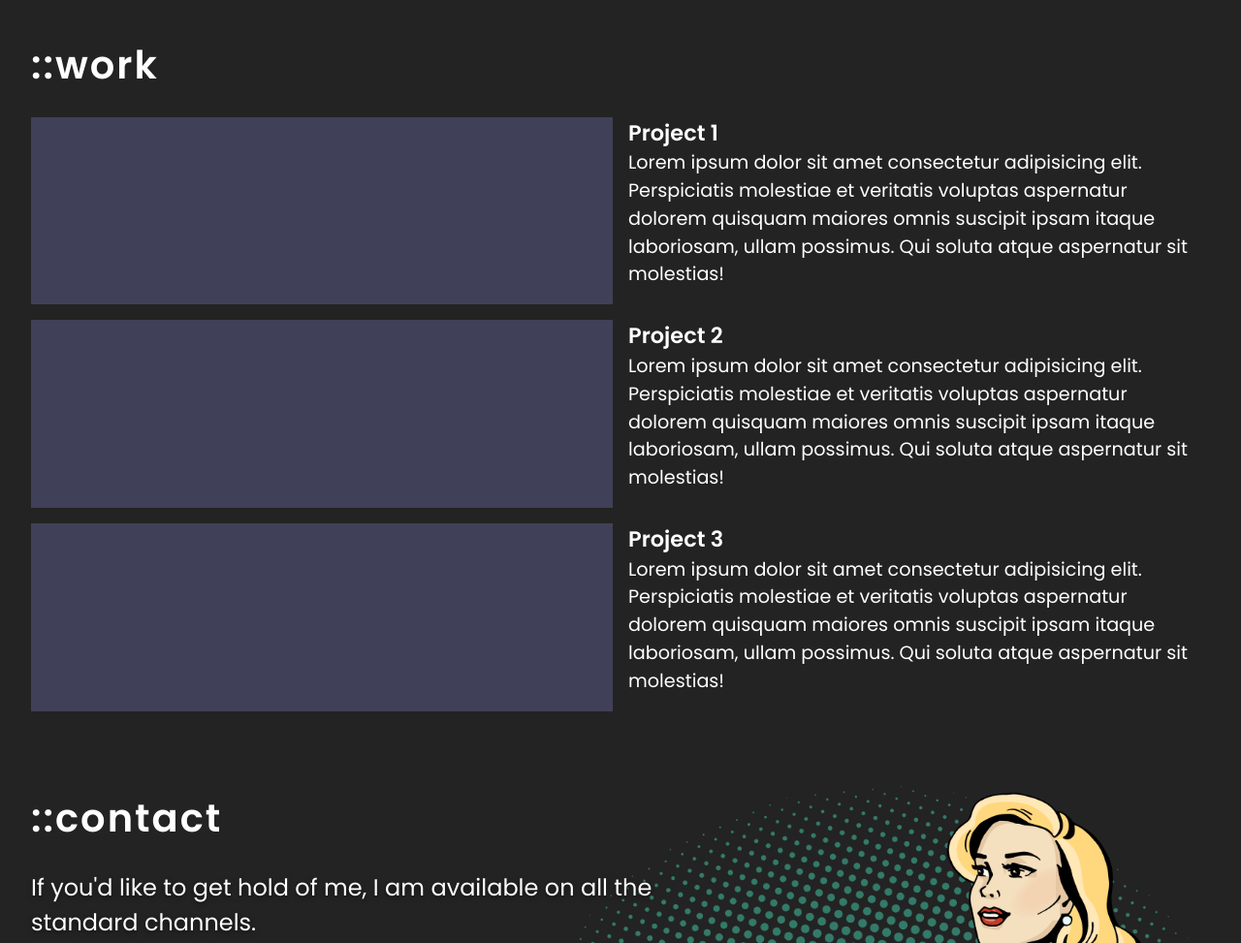
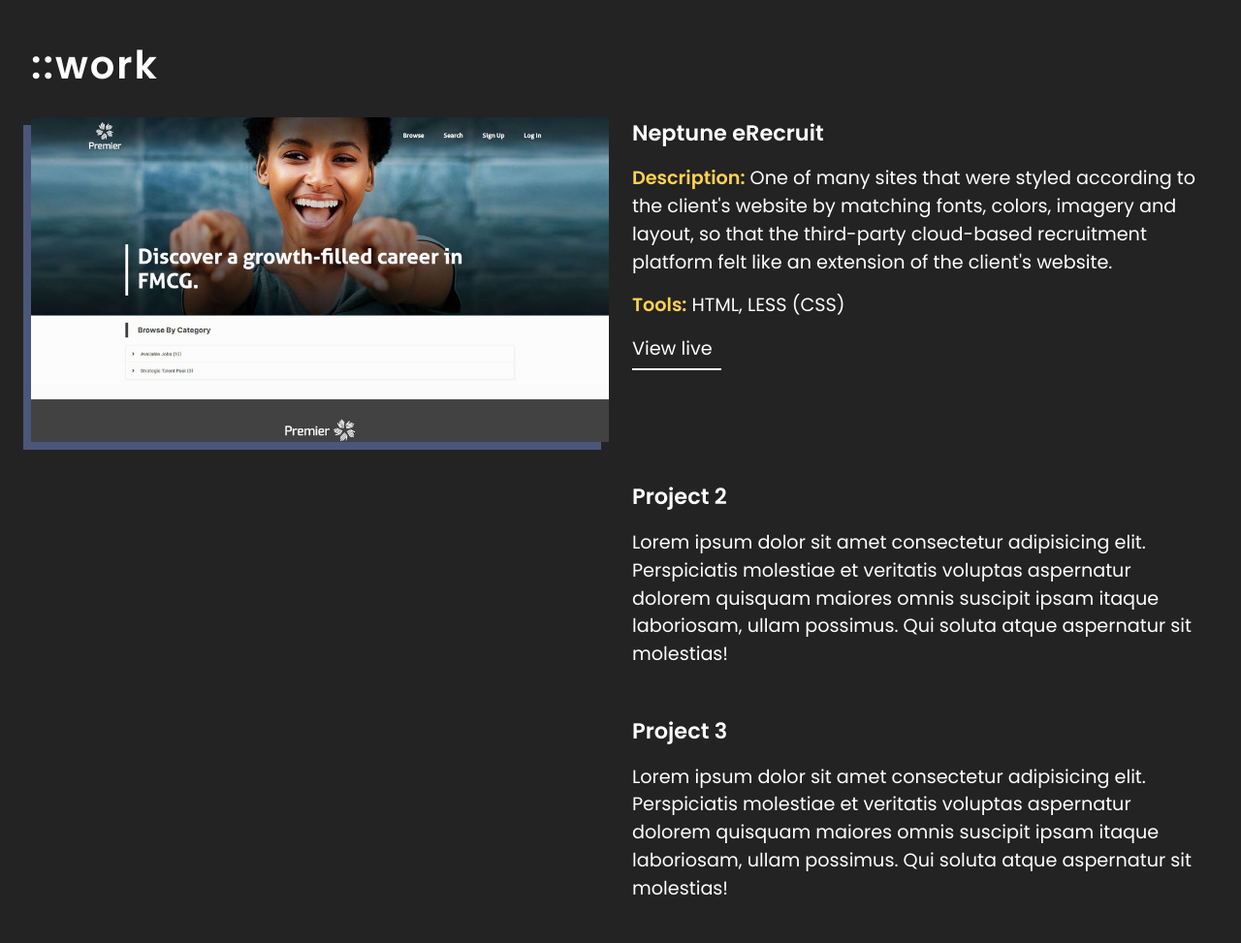
Before and after one commit to vander83/portfolio-v3, a plain HTML site: page index.html in a window 1280 px wide. Shown: the part 880-1853 px from the top of the page at 97% size. Drawn offline with Linux system fonts and the light colour scheme.

Commit message:
Start working on Projects section

```diff
--- a/index.html
+++ b/index.html
@@ -73,10 +73,16 @@
       <h2 class="section-title">::work</h2>
 
       <div class="project">
-        <div class="project-image"></div>
+        <div class="project-image">
+          <img src="img/neptune-premier-screenshot.JPG" alt="Neptune eRecruit">
+        </div>
         <div class="project-info">
-          <h3>Project 1</h3>
-          <p>Lorem ipsum dolor sit amet consectetur adipisicing elit. Perspiciatis molestiae et veritatis voluptas aspernatur dolorem quisquam maiores omnis suscipit ipsam itaque laboriosam, ullam possimus. Qui soluta atque aspernatur sit molestias!</p>
+          <h3>Neptune eRecruit</h3>
+          <p><span>Description:</span> One of many sites that were styled according to the client's website by matching fonts, colors, imagery and layout, so that the third-party cloud-based recruitment platform felt like an extension of the client's website.</p>
+          <p><span>Tools:</span> HTML, LESS (CSS)</p>
+
+            <a href="https://premier.erecruit.co/candidateapp/jobs/browse/" target="_blank" class="project-link">View live</a>
+
         </div>
       </div>
 
--- a/style.css
+++ b/style.css
@@ -1,6 +1,7 @@
 :root {
   --primary-color: #ffd252;
-  --secondary-color: #404058;
+  /* --secondary-color: #404058; */
+  --secondary-color: #4a577b;
   --dark-color: #232323;
 }
 
@@ -29,7 +30,7 @@ p {
 a {
   color: #fff;
   text-decoration: none;
-  transition: color 250ms ease;
+  transition: color 250ms ease, border-bottom-color 250ms ease;
 }
 
 a:hover {
@@ -237,17 +238,46 @@ header nav ul li {
 .project {
   display: grid;
   grid-template-columns: repeat(2, 1fr);
-  gap: 1rem;
-  margin-bottom: 1rem;
+  gap: 1.5rem;
+  margin-bottom: 2rem;
 }
 
 .project-info {
   max-width: 60ch
 }
 
+.project-info h3 {
+  margin-bottom: 1rem;
+}
+
+.project-info span {
+  font-weight: 600;
+  color: var(--primary-color);
+}
+
+.project-link {
+  display: inline-block;
+  border-bottom: 2px solid #fff;
+  padding: 0 0.5em 0.25em 0;
+}
+
+.project-link:hover {
+  color: var(--primary-color);
+  border-bottom-color: var(--primary-color);
+}
+
+/* .project-link:hover a {
+  color: var(--primary-color);
+} */
+
 .project-image {
-  background-color: #404058;
-  height: 100%;
+  width: 100%;
+}
+
+.project-image img {
+  max-width: 100%;
+  box-shadow: -8px 8px 0 var(--secondary-color);
+  /* box-shadow: -8px 8px 0 #fff; */
 }
 
 /* ======= */
```
Also changed, not shown: img/neptune-premier-screenshot.JPG (added).
